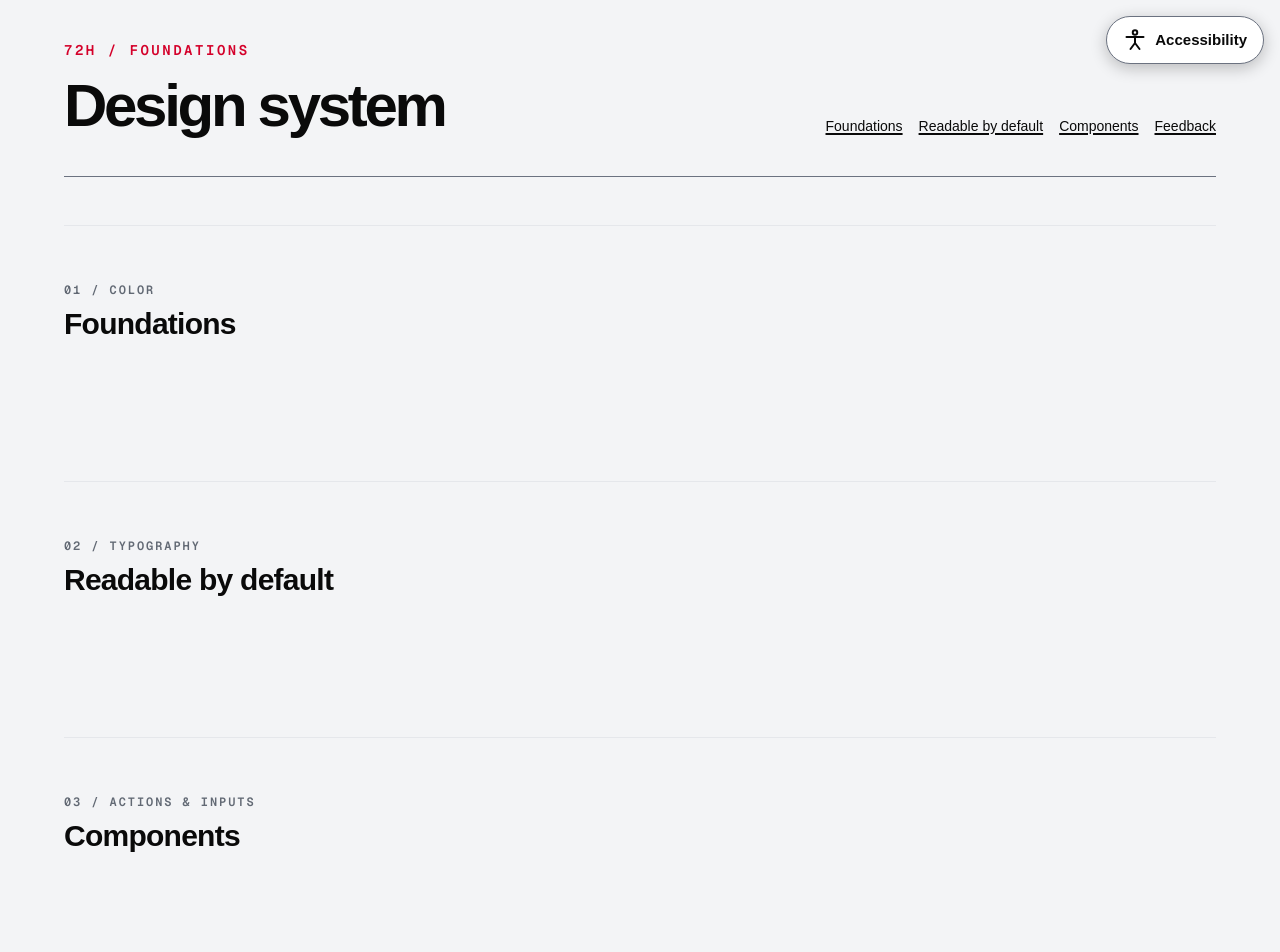
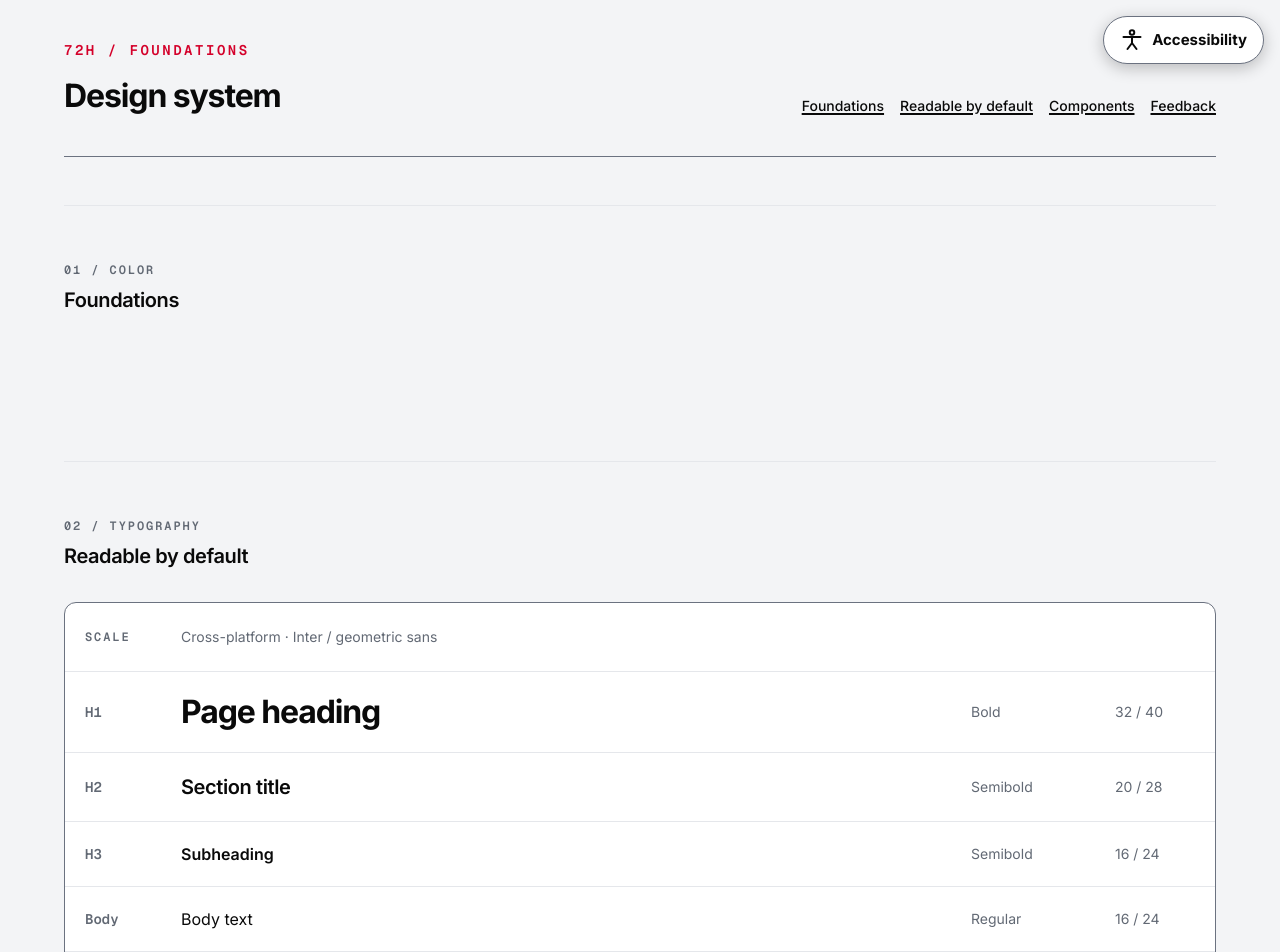
Before and after one commit to kubamilcarz/HackYeah2026-Defence, a Next.js app in the folder frontend/: page /design-system in a window 1280 px wide. Shown: the top 952 px of the page. Built offline with nearby package versions, Linux system fonts and the light colour scheme.

Commit message:
feat: typography

```diff
--- a/frontend/app/design-system/page.tsx
+++ b/frontend/app/design-system/page.tsx
@@ -12,6 +12,14 @@ const sections = [
   ["04 / Status", "Feedback", "feedback"],
 ] as const;
 
+const typeStyles = [
+  ["H1", "Page heading", "Bold", "32 / 40", "type-h1"],
+  ["H2", "Section title", "Semibold", "20 / 28", "type-h2"],
+  ["H3", "Subheading", "Semibold", "16 / 24", "type-h3"],
+  ["Body", "Body text", "Regular", "16 / 24", "type-body"],
+  ["Caption", "Supporting text", "Regular", "14 / 20", "type-caption"],
+] as const;
+
 export default function DesignSystemPage() {
   return (
     <main className="min-h-screen bg-[var(--surface-canvas)] px-5 py-6 text-[var(--content-primary)] sm:px-8 sm:py-10 lg:px-12">
@@ -21,7 +29,7 @@ export default function DesignSystemPage() {
             <p className="mb-4 font-mono text-sm font-semibold uppercase tracking-[0.18em] text-[var(--content-link)]">
               72H / Foundations
             </p>
-            <h1 className="max-w-3xl text-5xl font-semibold tracking-[-0.055em] sm:text-6xl">
+            <h1 className="type-h1 max-w-3xl">
               Design system
             </h1>
           </div>
@@ -37,7 +45,25 @@ export default function DesignSystemPage() {
             <p className="mb-2 font-mono text-xs font-semibold uppercase tracking-[0.16em] text-[var(--content-muted)]">
               {eyebrow}
             </p>
-            <h2 className="text-2xl font-semibold tracking-tight sm:text-3xl">{title}</h2>
+            <h2 className="type-h2">{title}</h2>
+            {id === "type" && (
+              <div className="mt-8 overflow-hidden rounded-xl border border-[var(--border-strong)] bg-[var(--surface-raised)]">
+                <div className="grid grid-cols-[4.5rem_minmax(0,1fr)] border-b border-[var(--border-subtle)] px-5 py-6 sm:grid-cols-[5rem_minmax(0,1fr)_8rem_5rem] sm:items-center sm:gap-4">
+                  <span className="font-mono text-xs font-semibold uppercase tracking-[0.16em] text-[var(--content-muted)]">Scale</span>
+                  <p className="type-caption text-[var(--content-muted)]">Cross-platform · Inter / geometric sans</p>
+                  <span className="hidden sm:block" />
+                  <span className="hidden sm:block" />
+                </div>
+                {typeStyles.map(([token, name, weight, metrics, className]) => (
+                  <div className="grid grid-cols-[4.5rem_minmax(0,1fr)] border-b border-[var(--border-subtle)] px-5 py-5 last:border-b-0 sm:grid-cols-[5rem_minmax(0,1fr)_8rem_5rem] sm:items-center sm:gap-4" key={token}>
+                    <span className="font-mono text-sm font-semibold text-[var(--content-muted)]">{token}</span>
+                    <p className={className}>{name}</p>
+                    <span className="type-caption mt-1 text-[var(--content-muted)] sm:mt-0">{weight}</span>
+                    <span className="type-caption text-[var(--content-muted)]">{metrics}</span>
+                  </div>
+                ))}
+              </div>
+            )}
           </section>
         ))}
       </div>
--- a/frontend/app/globals.css
+++ b/frontend/app/globals.css
@@ -1,6 +1,21 @@
 @import "tailwindcss";
 
 :root {
+  --font-family-sans: var(--font-inter), "Inter", ui-sans-serif, system-ui, sans-serif;
+  --font-family-mono: var(--font-geist-mono), ui-monospace, monospace;
+  --font-weight-regular: 400;
+  --font-weight-semibold: 600;
+  --font-weight-bold: 700;
+  --font-size-h1: 2rem;
+  --line-height-h1: 2.5rem;
+  --font-size-h2: 1.25rem;
+  --line-height-h2: 1.75rem;
+  --font-size-h3: 1rem;
+  --line-height-h3: 1.5rem;
+  --font-size-body: 1rem;
+  --line-height-body: 1.5rem;
+  --font-size-caption: 0.875rem;
+  --line-height-caption: 1.25rem;
   --surface-canvas: #f3f4f6;
   --surface-raised: #ffffff;
   --surface-subtle: #e5e7eb;
@@ -38,8 +53,8 @@
 @theme inline {
   --color-background: var(--surface-canvas);
   --color-foreground: var(--content-primary);
-  --font-sans: var(--font-geist-sans);
-  --font-mono: var(--font-geist-mono);
+  --font-sans: var(--font-family-sans);
+  --font-mono: var(--font-family-mono);
 }
 
 :root[data-theme="dark"] {
@@ -258,7 +273,47 @@ html {
 body {
   background: var(--surface-canvas);
   color: var(--content-primary);
-  font-family: Arial, Helvetica, sans-serif;
+  font-family: var(--font-family-sans);
+}
+
+.type-h1,
+.type-h2,
+.type-h3,
+.type-body,
+.type-caption {
+  margin: 0;
+}
+
+.type-h1 {
+  font-size: var(--font-size-h1);
+  font-weight: var(--font-weight-bold);
+  letter-spacing: -0.035em;
+  line-height: var(--line-height-h1);
+}
+
+.type-h2 {
+  font-size: var(--font-size-h2);
+  font-weight: var(--font-weight-semibold);
+  letter-spacing: -0.02em;
+  line-height: var(--line-height-h2);
+}
+
+.type-h3 {
+  font-size: var(--font-size-h3);
+  font-weight: var(--font-weight-semibold);
+  line-height: var(--line-height-h3);
+}
+
+.type-body {
+  font-size: var(--font-size-body);
+  font-weight: var(--font-weight-regular);
+  line-height: var(--line-height-body);
+}
+
+.type-caption {
+  font-size: var(--font-size-caption);
+  font-weight: var(--font-weight-regular);
+  line-height: var(--line-height-caption);
 }
 
 a[href] {
--- a/frontend/app/layout.tsx
+++ b/frontend/app/layout.tsx
@@ -1,13 +1,14 @@
 import type { Metadata } from "next";
-import { Geist, Geist_Mono } from "next/font/google";
+import { Geist_Mono, Inter } from "next/font/google";
 import Script from "next/script";
 import { AccessibilityMenu } from "@/components/accessibility/AccessibilityMenu";
 import { AccessibilityProvider } from "@/components/accessibility/AccessibilityProvider";
 import "./globals.css";
 
-const geistSans = Geist({
-  variable: "--font-geist-sans",
+const inter = Inter({
+  variable: "--font-inter",
   subsets: ["latin"],
+  display: "swap",
 });
 
 const geistMono = Geist_Mono({
@@ -56,7 +57,7 @@ export default function RootLayout({ children }: LayoutProps<"/">) {
   return (
     <html
       lang="en"
-      className={`${geistSans.variable} ${geistMono.variable} h-full antialiased`}
+      className={`${inter.variable} ${geistMono.variable} h-full antialiased`}
       suppressHydrationWarning
     >
       <body className="min-h-full flex flex-col">
--- a/frontend/app/page.tsx
+++ b/frontend/app/page.tsx
@@ -13,14 +13,14 @@ export default function Home() {
           priority
         />
         <div className="flex flex-col items-center gap-6 text-center sm:items-start sm:text-left">
-          <h1 className="max-w-xs text-3xl font-semibold leading-10 tracking-tight">
+          <h1 className="type-h1 max-w-xs">
             To get started, edit the{" "}
             <code className="rounded bg-[var(--surface-subtle)] px-1.5 py-0.5 font-mono text-[0.9em]">
               page.tsx
             </code>{" "}
             file.
           </h1>
-          <p className="max-w-md text-lg leading-8 text-[var(--content-secondary)]">
+          <p className="type-body max-w-md text-[var(--content-secondary)]">
             Looking for a starting point or more instructions? Head over to{" "}
             <a
               href="https://vercel.com/templates?framework=next.js&utm_source=create-next-app&utm_medium=appdir-template-tw&utm_campaign=create-next-app"
```
Also changed, not shown: 1 other file (tests, documents, lock files or other folders).
